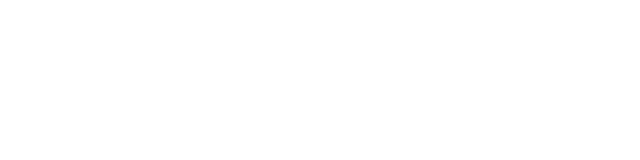
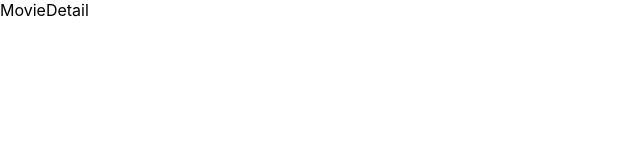
Before and after one commit to kimsohee12/netflix_project, a React (Create React App) app: page /movies/1 in a window 1280 px wide. Shown: the top 160 px of the page, without its empty margins (0-640 px from the left). Built offline with nearby package versions, Linux system fonts and the light colour scheme.

Commit message:
라우터 셋팅

```diff
--- a/src/App.js
+++ b/src/App.js
@@ -1,4 +1,8 @@
+import { Route, Routes } from 'react-router-dom';
 import './App.css';
+import Home from './pages/Home'
+import Movies from './pages/Movies'
+import MovieDetail from './pages/MovieDetail'
 
 //1. 3개의페이지 필요 - 홈페이지, movie페이지, movieDetail페이지
 //2. 홈페이지에서 배너를 볼 수 있다
@@ -17,7 +21,11 @@
 function App() {
   return (
     <div>
-
+      <Routes>
+        <Route path='/' element={<Home/>}/>
+        <Route path='/movies' element={<Movies/>}/>
+        <Route path='/movies/:id' element={<MovieDetail/>}/>
+      </Routes>
     </div>
   );
 }
--- a/src/index.js
+++ b/src/index.js
@@ -3,12 +3,13 @@
 import './index.css';
 import App from './App';
 import reportWebVitals from './reportWebVitals';
+import { BrowserRouter } from 'react-router-dom';
 
 const root = ReactDOM.createRoot(document.getElementById('root'));
 root.render(
-  <React.StrictMode>
+  <BrowserRouter>
     <App />
-  </React.StrictMode>
+  </BrowserRouter>
 );
 
 // If you want to start measuring performance in your app, pass a function
--- /dev/null
+++ b/src/pages/Home.js
@@ -0,0 +1,9 @@
+import React from 'react'
+
+const Home = () => {
+  return (
+    <div>Home</div>
+  )
+}
+
+export default Home
--- /dev/null
+++ b/src/pages/MovieDetail.js
@@ -0,0 +1,9 @@
+import React from 'react'
+
+const MovieDetail = () => {
+  return (
+    <div>MovieDetail</div>
+  )
+}
+
+export default MovieDetail
--- /dev/null
+++ b/src/pages/Movies.js
@@ -0,0 +1,9 @@
+import React from 'react'
+
+const Movies = () => {
+  return (
+    <div>Movies</div>
+  )
+}
+
+export default Movies
```
